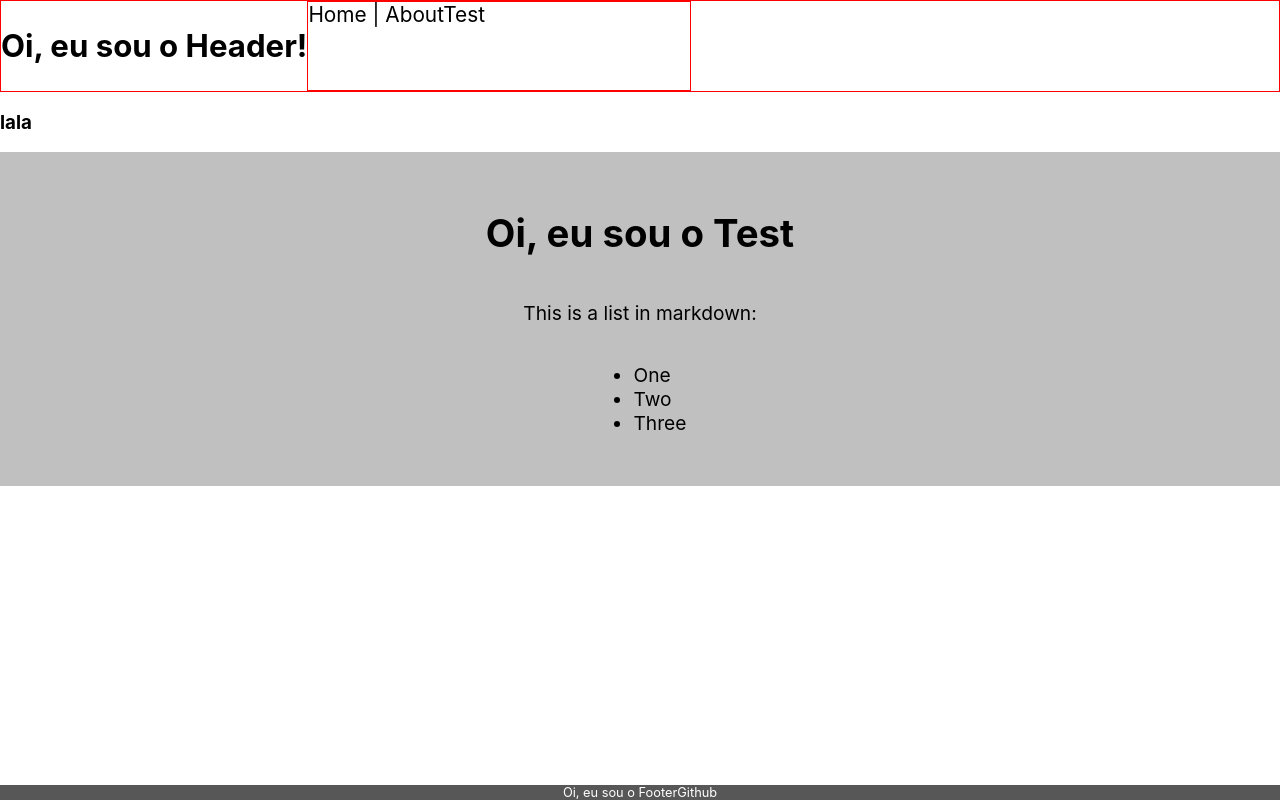
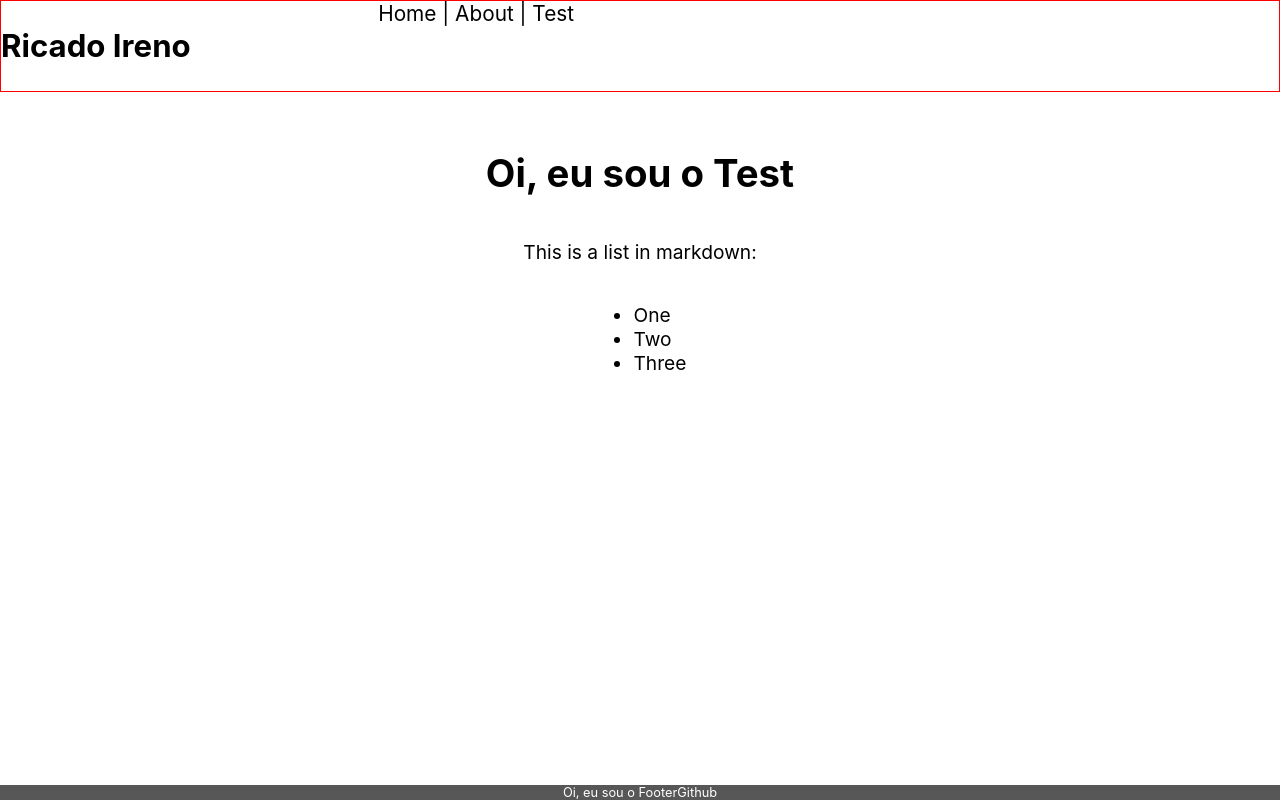
Before and after one commit to RicardoIreno/meu-site-dev, a Next.js app: page /test in a window 1280 px wide. Built offline with nearby package versions, Linux system fonts and the light colour scheme.

Commit message:
Fix in components. Now they are functions

```diff
--- a/src/components/MenuHeader/index.tsx
+++ b/src/components/MenuHeader/index.tsx
@@ -12,7 +12,7 @@ const MenuHeader = () => {
         </Link>{' | '}
         <Link href='/about'>
           <a>About</a>
-        </Link>
+        </Link>{' | '}
         <Link href='/test'>
           <a>Test</a>
         </Link>
--- a/src/components/MenuHeader/style.js
+++ b/src/components/MenuHeader/style.js
@@ -1,9 +1,10 @@
 import styled from 'styled-components'
 
 export const Wrapper = styled.div`
+  display: flex;
+  justify-content: flex-end;
   width: 30%;
   display: flex;
   flex-direction: row;
   font-size: 1.3rem;
-  border: solid 1px red;
 `
--- a/src/components/SiteHeader/index.tsx
+++ b/src/components/SiteHeader/index.tsx
@@ -9,7 +9,11 @@ const SiteHeader = () => {
 
 		<Wrapper>
 
-			<h2>Oi, eu sou o Header!</h2>
+			<Link href={'/'}>
+				<a>
+					<h2>Ricado Ireno</h2>
+				</a>
+			</Link>
 
 			<MenuHeader />
 
--- a/src/layouts/AboutWrapper/index.tsx
+++ b/src/layouts/AboutWrapper/index.tsx
@@ -6,16 +6,18 @@ type Props = {
   children: ReactNode
 }
 
-const AboutWrapper = ({children}: Props ) => {
+
+export default function AboutWrapper({children}: Props )  {
 	return (
 
-		<Wrapper>
+		<DefaultWrapper>
 
-      {children}
+			<Wrapper>
 
-		</Wrapper>
+				{children}
+
+			</Wrapper>
+
+		</DefaultWrapper>
 	)
 }
-
-// export default AboutWrapper
-export default ({ children }: Props) => <DefaultWrapper>{children}</DefaultWrapper>
--- a/src/layouts/DefaultWrapper/index.tsx
+++ b/src/layouts/DefaultWrapper/index.tsx
@@ -6,11 +6,10 @@ type Props = {
   children: ReactNode
 }
 
-const DefaultWrapper = ({children}: Props ) => {
+export default function DefaultWrapper ({children}: Props ) {
 	return (
 		<>
 			<SiteHeader />
-			<h3>lala</h3>
 
 			<Wrapper>
 
@@ -22,5 +21,3 @@ const DefaultWrapper = ({children}: Props ) => {
 		</>
 	)
 }
-
-export default DefaultWrapper
--- a/src/layouts/DefaultWrapper/style.js
+++ b/src/layouts/DefaultWrapper/style.js
@@ -8,6 +8,4 @@ export const Wrapper = styled.div`
   align-items: center;
   font-size: 1.2rem;
   padding: 2rem;
-  /* border: solid 1px red; */
-  background-color: silver;
 `
```
